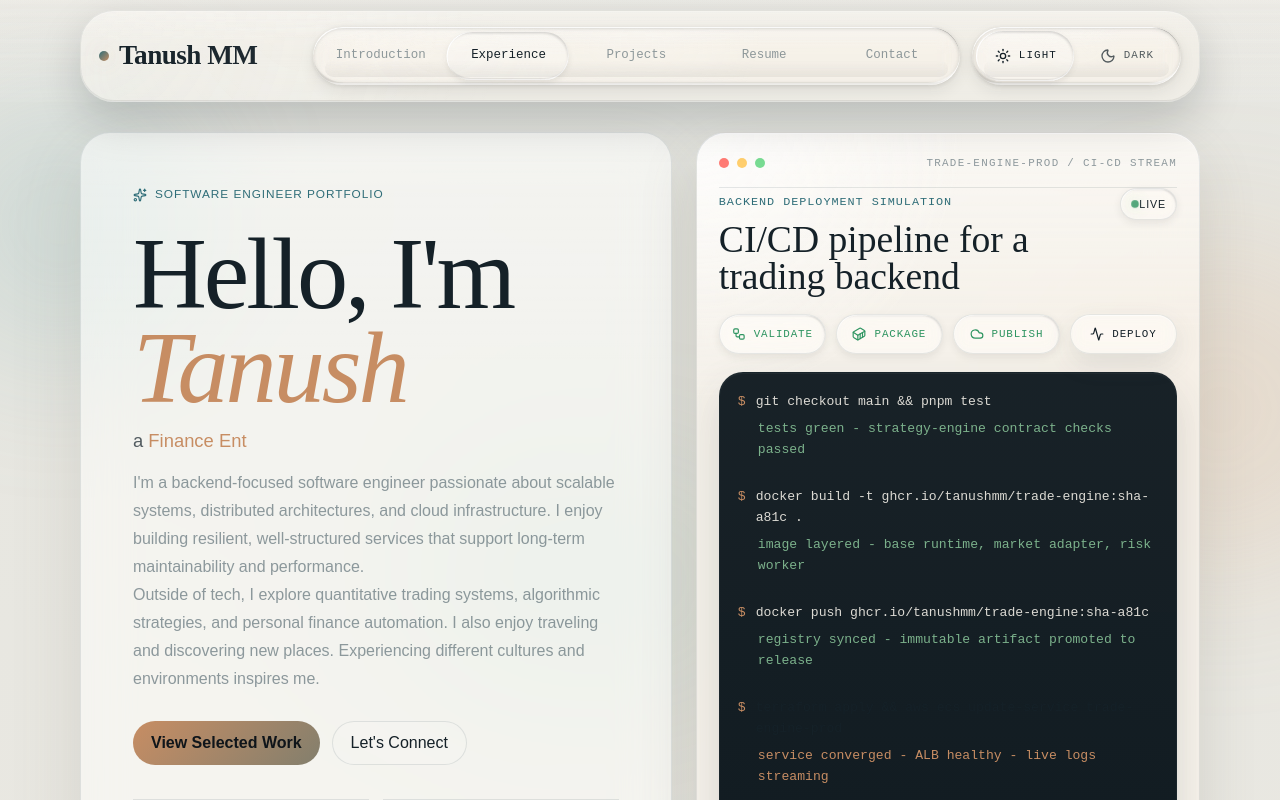
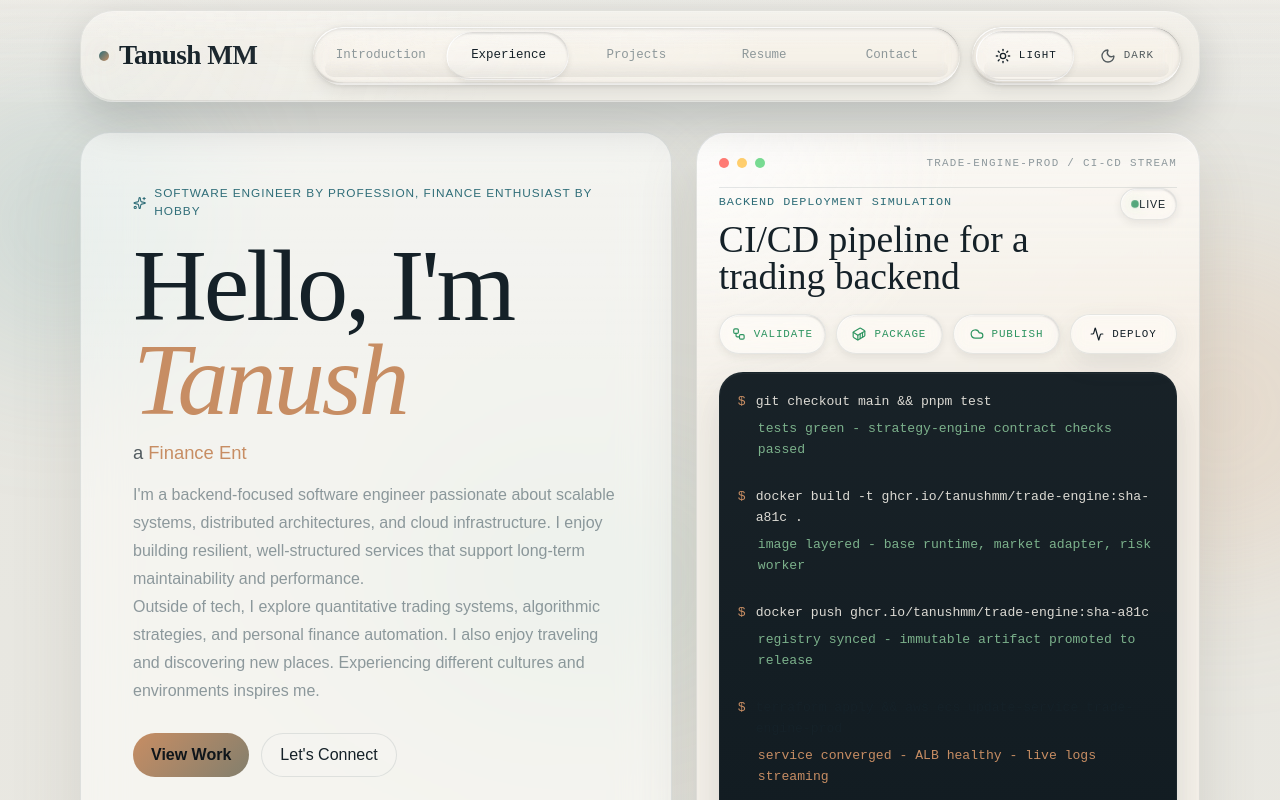
Before and after one commit to TanushMM/tanushmm.github.io, a React (Vite) app: page / in a window 1280 px wide. Shown: the top 800 px of the page. Built offline with nearby package versions, Linux system fonts and the light colour scheme.

Commit message:
updated data.json

```diff
--- a/src/components/sections/IntroductionSection.tsx
+++ b/src/components/sections/IntroductionSection.tsx
@@ -60,7 +60,7 @@ export default function IntroductionSection({
           <GlassPanel className="hero-copy">
             <div className="eyebrow">
               <Sparkles size={14} />
-              Software Engineer Portfolio
+              Software Engineer by Profession, Finance Enthusiast by Hobby
             </div>
             <h1>
               Hello, I&apos;m <span>{intro.name}</span>
@@ -77,7 +77,7 @@ export default function IntroductionSection({
 
             <div className="cta-row">
               <a href="#projects" className="primary-cta">
-                View Selected Work
+                View Work
               </a>
               <a href="#contact" className="secondary-cta">
                 Let&apos;s Connect
--- a/src/data/data.json
+++ b/src/data/data.json
@@ -191,7 +191,7 @@
       "sectionId": "work",
       "slug": "ai-codegen",
       "title": "AI Code Generation Tool",
-      "eyebrow": "CEI India � Product Work",
+      "eyebrow": "CEI India",
       "description": "Enterprise internal platform that converts requirements into specs, generated code, and validation-ready test runs.",
       "summary": "Built an internal AI coding workflow that reads requirements, drafts structured specs, generates implementation scaffolds, and validates output through automated checks before handoff.",
       "technologies": [
@@ -227,7 +227,7 @@
       "sectionId": "work",
       "slug": "qa-expansion",
       "title": "QA Automation Tool (Expansion \u0026 Infrastructure)",
-      "eyebrow": "CEI India � Platform Scale",
+      "eyebrow": "CEI India",
       "description": "Scaled internal QA automation system organization-wide with multi-agent execution depth, on-prem LLM infrastructure, and productionized delivery.",
       "summary": "Expanded the QA automation platform for wider enterprise use, enabling rapid test generation from screenshots while improving reliability of AI execution through infra and architecture upgrades.",
       "technologies": [
@@ -263,7 +263,7 @@
       "sectionId": "work",
       "slug": "qa-prototype",
       "title": "QA Tool Prototype",
-      "eyebrow": "CEI India � Internship",
+      "eyebrow": "CEI India - Internship",
       "description": "Initial prototype that proved the multi-agent QA approach and unlocked project funding.",
       "summary": "Built the first end-to-end version of the QA automation concept during internship, validating feasibility and creating momentum for full-scale expansion.",
       "technologies": [
@@ -295,7 +295,7 @@
       "sectionId": "work",
       "slug": "hr-analytics",
       "title": "Predictive HR Analytics Project",
-      "eyebrow": "Intervie Tech � Internship",
+      "eyebrow": "Intervie Tech - Internship",
       "description": "Team-delivered predictive analytics project under a strict timeline using Python, Pandas, and Scikit-Learn.",
       "summary": "Worked in a data team to build predictive HR analytics outputs, identify attrition drivers, and ship visual analysis under a tight 2-month delivery window.",
       "technologies": [
```
